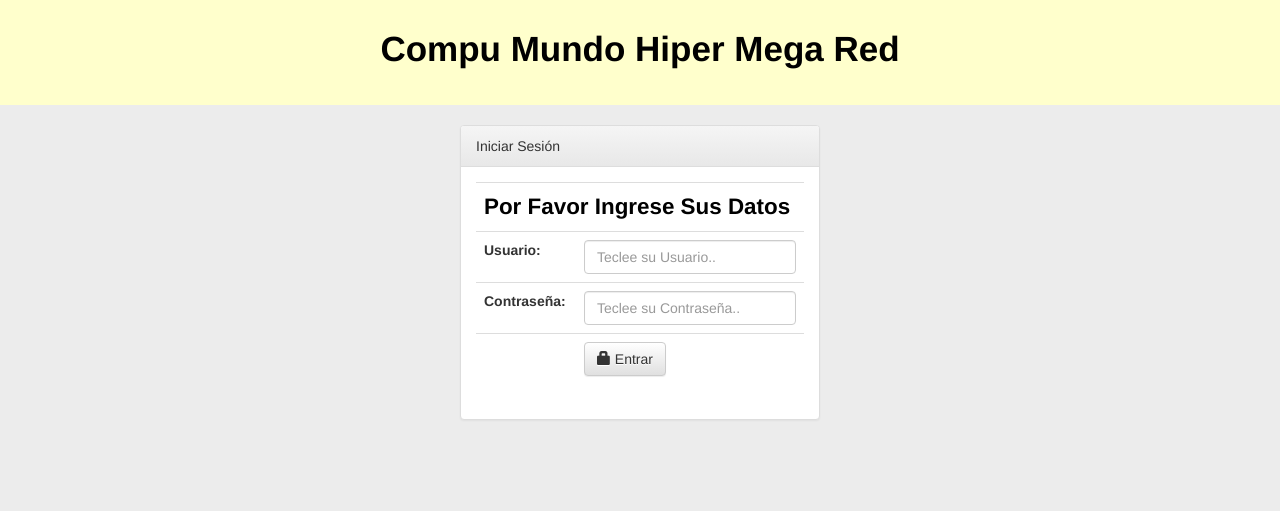
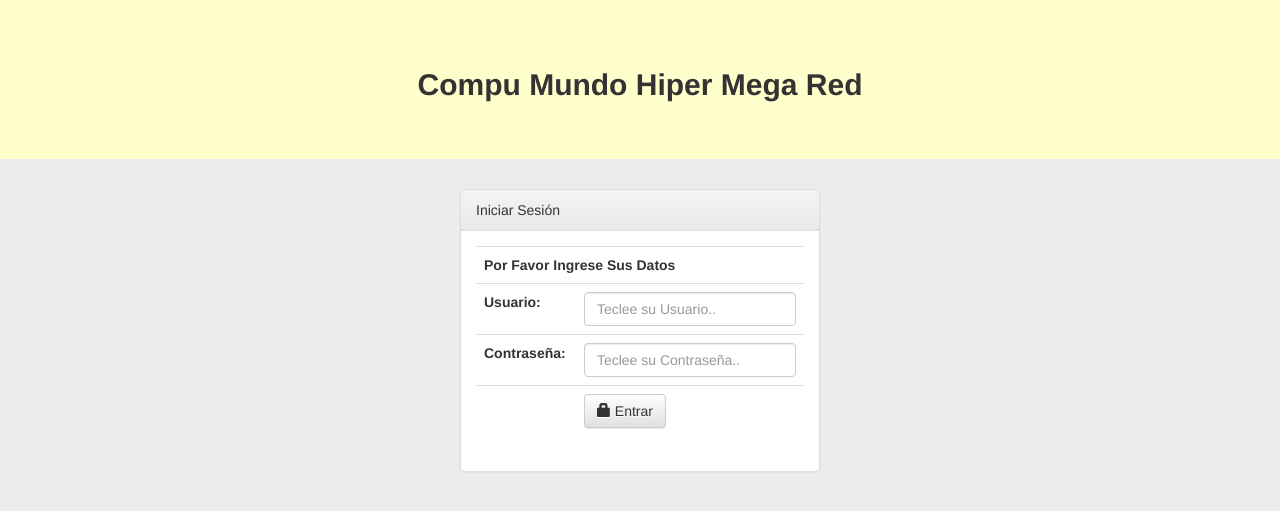
Before and after one commit to lalinaresr/sfera-examen, a PHP site: page / in a window 1280 px wide. Shown: the top 511 px of the page. Run offline with PHP 8.4, Linux system fonts and the light colour scheme; some libraries are stand-ins or nearby versions.

Commit message:
Modifying the structure and style of the main header

```diff
--- a/index.php
+++ b/index.php
@@ -1,18 +1,26 @@
 <!DOCTYPE html>
 <html>
+
 <head>
 	<meta charset="utf-8">
-    <meta http-equiv="X-UA-Compatible" content="IE=edge">
-    <meta name="viewport" content="width=device-width, initial-scale=1">
+	<meta http-equiv="X-UA-Compatible" content="IE=edge">
+	<meta name="viewport" content="width=device-width, initial-scale=1">
 	<title>Inicio de Sesíon - Sfera</title>
 	<link rel="stylesheet" type="text/css" href="https://maxcdn.bootstrapcdn.com/bootstrap/3.3.6/css/bootstrap.min.css">
 	<link rel="stylesheet" type="text/css" href="https://maxcdn.bootstrapcdn.com/bootstrap/3.3.6/css/bootstrap-theme.min.css">
 	<link rel="stylesheet" type="text/css" href="public/css/estilos.css">
 </head>
+
 <body>
-	<header class="header">
-		<strong class="texto-encabezado">Compu Mundo Hiper Mega Red</strong>
-	</header><br>
+	<div class="jumbotron jumbotron-fluid">
+		<div class="container-fluid">
+			<div class="row">
+				<div class="col-md-6 col-md-offset-3">
+					<h2 class="text-center text-bold">Compu Mundo Hiper Mega Red</h2>
+				</div>
+			</div>
+		</div>
+	</div>
 
 	<div class="container">
 		<div class="row">
@@ -50,7 +58,7 @@
 		</div>
 	</div>
 
-	<div class="modal fade bs-example-modal-sm" id="myModalAviso"  tabindex="-1" role="dialog" aria-labelledby="mySmallModalLabel">
+	<div class="modal fade bs-example-modal-sm" id="myModalAviso" tabindex="-1" role="dialog" aria-labelledby="mySmallModalLabel">
 		<div class="modal-dialog modal-sm">
 			<div class="modal-content">
 				<div class="modal-header" id="modal-encabezado">
@@ -68,10 +76,11 @@
 	</div>
 
 	<!-- jQuery (necessary for Bootstrap's JavaScript plugins) -->
-    <script src="https://ajax.googleapis.com/ajax/libs/jquery/1.11.3/jquery.min.js"></script>
-    <!-- Include all compiled plugins (below), or include individual files as needed -->
+	<script src="https://ajax.googleapis.com/ajax/libs/jquery/1.11.3/jquery.min.js"></script>
+	<!-- Include all compiled plugins (below), or include individual files as needed -->
 	<script type="text/javascript" src="https://maxcdn.bootstrapcdn.com/bootstrap/3.3.6/js/bootstrap.min.js"></script>
 	<!-- Archivo Js donde Validaremos los Campos y haremos enlace con el Archivo PHP para Consultar a la BD -->
 	<script type="text/javascript" src="public/js/principal.js" charset="UTF-8"></script>
 </body>
+
 </html>
--- a/public/css/estilos.css
+++ b/public/css/estilos.css
@@ -1,54 +1,42 @@
-body{
+body {
 	background-color: #ececec;
 }
 
-.header{
-	width:100%;                /* Establecemos que el Header Utilice el 100% del Documento */
-	background-color: #ffffcc; /* Color de Fondo del Header */
-	line-height: 700% ;        /* Establecemos que el Height Utilice el 700% del Documento */
-	text-align: center;        /* El Texto que Vaya dentro se Alineara al Centro */
+.jumbotron {
+	background-color: #FFFFCC !important;
 }
 
-.header > .texto-encabezado{
-	color: #000000;  /* Color de Letra del Texto en el Header */
-	font-size: 250%; /* Tamaño de la Letra del Texto del Header */
+.text-center {
+	text-align: center !important
 }
 
-@media (max-width: 50%) {
-	.header > .texto-encabezado{
-		color: #000000;  /* Color de Letra del Texto en el Header */
-		font-size: 200%; /* Tamaño de la Letra del Texto del Header */
-	}
+.text-bold {
+	font-weight: bold !important;
 }
 
-.texto-relleno{
-	color: #000000;  /* Color de Letra del Texto en el Header */
-	font-size: 160%; /* Tamaño de la Letra del Texto del Header */
-}
-
-#modal-encabezado{
+#modal-encabezado {
 	background-color: #ffffcc;
 	text-align: center;
 	border-radius: 0;
 	color: #000000;
 }
 
-#modal-cuerpo{
+#modal-cuerpo {
 	background-color: #ececec;
-	font-family:"Times New Roman", serif}
+	font-family: "Times New Roman", serif
 }
 
-#modal-pie{
+#modal-pie {
 	background-color: #ececec;
 	border-radius: 0;
 }
 
-.texto{
+.texto {
 	text-align: justify;
 	font-size: 97%;
 }
 
-.bienvenida{
+.bienvenida {
 	text-align: center;
 	font-family: sans-serif;
 	font-size: 30px;
```
Also changed, not shown: dashboard.php (+13 -4 lines).
